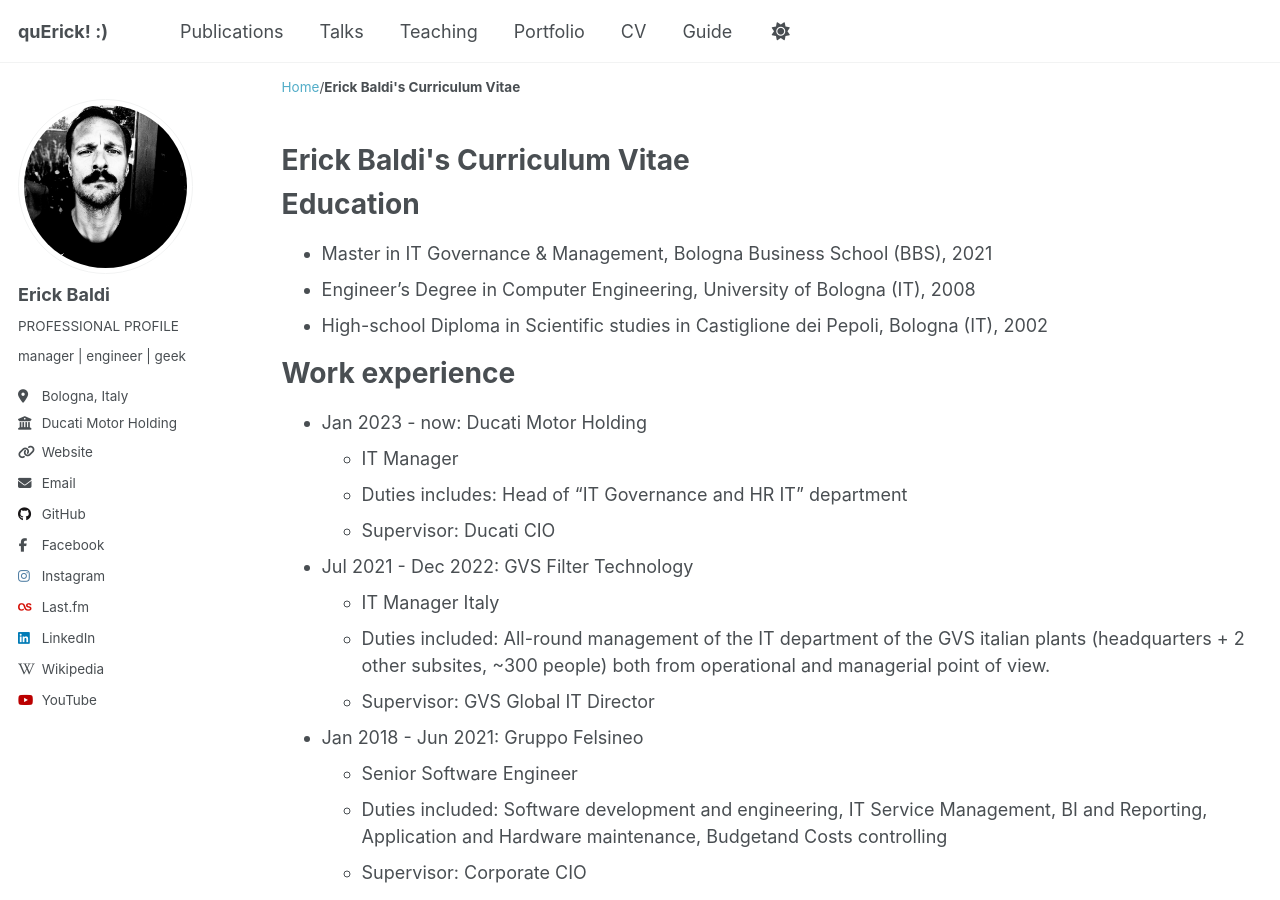
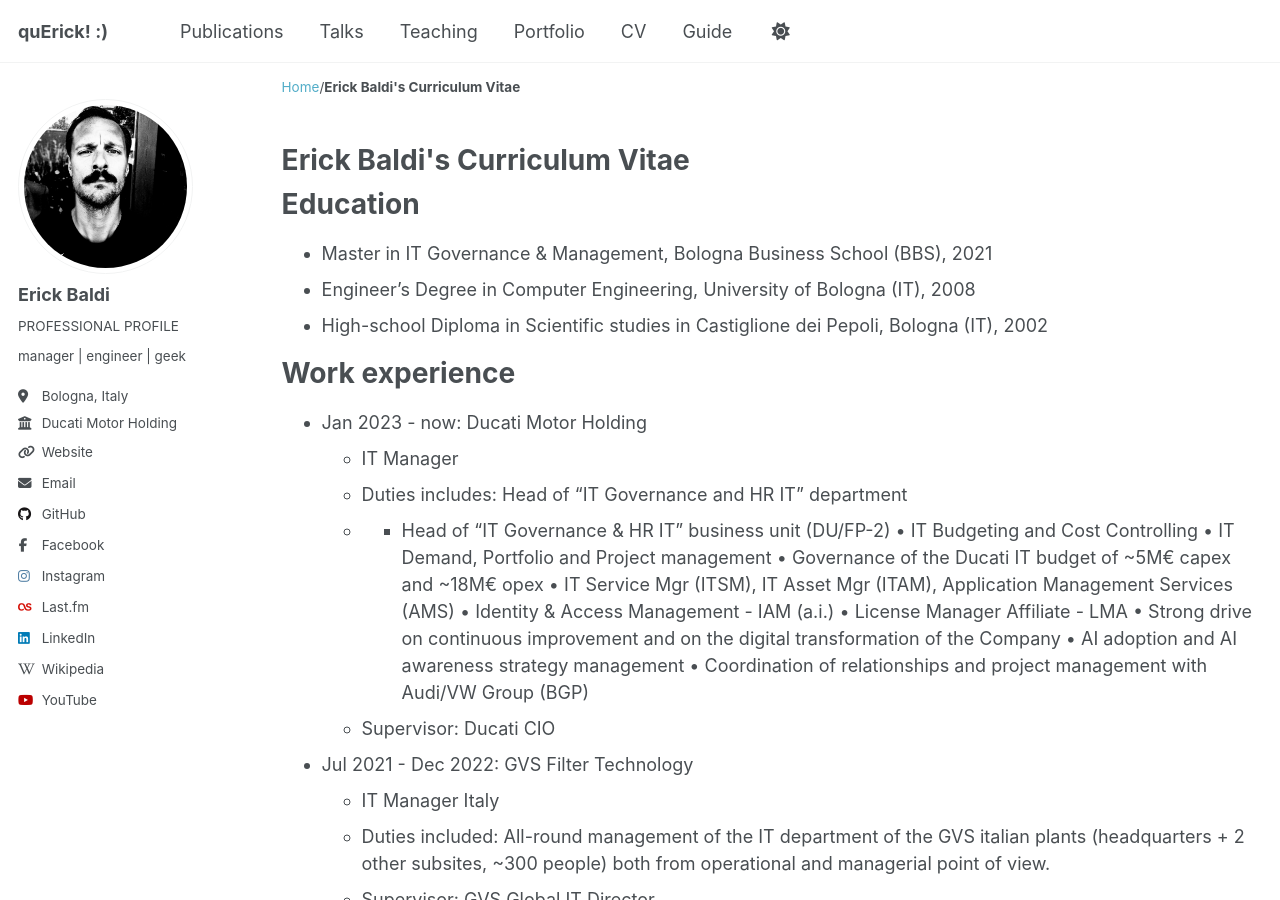
Before and after one commit to erickbaldi/erickbaldi.github.io, a Jekyll site: the page built from _pages/cv.md, in a window 1280 px wide and 900 px high. Built offline with Jekyll 4.4.1, drawn with Linux system fonts in a browser that asks for light colours; a script that is not in the unit is left out.

Commit message:
Update cv.md

```diff
--- a/_pages/cv.md
+++ b/_pages/cv.md
@@ -20,6 +20,16 @@ redirect_from:
 * Jan 2023 - now: Ducati Motor Holding
   * IT Manager
   * Duties includes: Head of "IT Governance and HR IT" department
+  * * Head of "IT Governance & HR IT" business unit (DU/FP-2)
+• IT Budgeting and Cost Controlling
+• IT Demand, Portfolio and Project management
+• Governance of the Ducati IT budget of ~5M€ capex and ~18M€ opex
+• IT Service Mgr (ITSM), IT Asset Mgr (ITAM), Application Management Services (AMS)
+• Identity & Access Management - IAM (a.i.)
+• License Manager Affiliate - LMA
+• Strong drive on continuous improvement and on the digital transformation of the Company
+• AI adoption and AI awareness strategy management
+• Coordination of relationships and project management with Audi/VW Group (BGP)
   * Supervisor: Ducati CIO
 
 * Jul 2021 - Dec 2022: GVS Filter Technology
```
